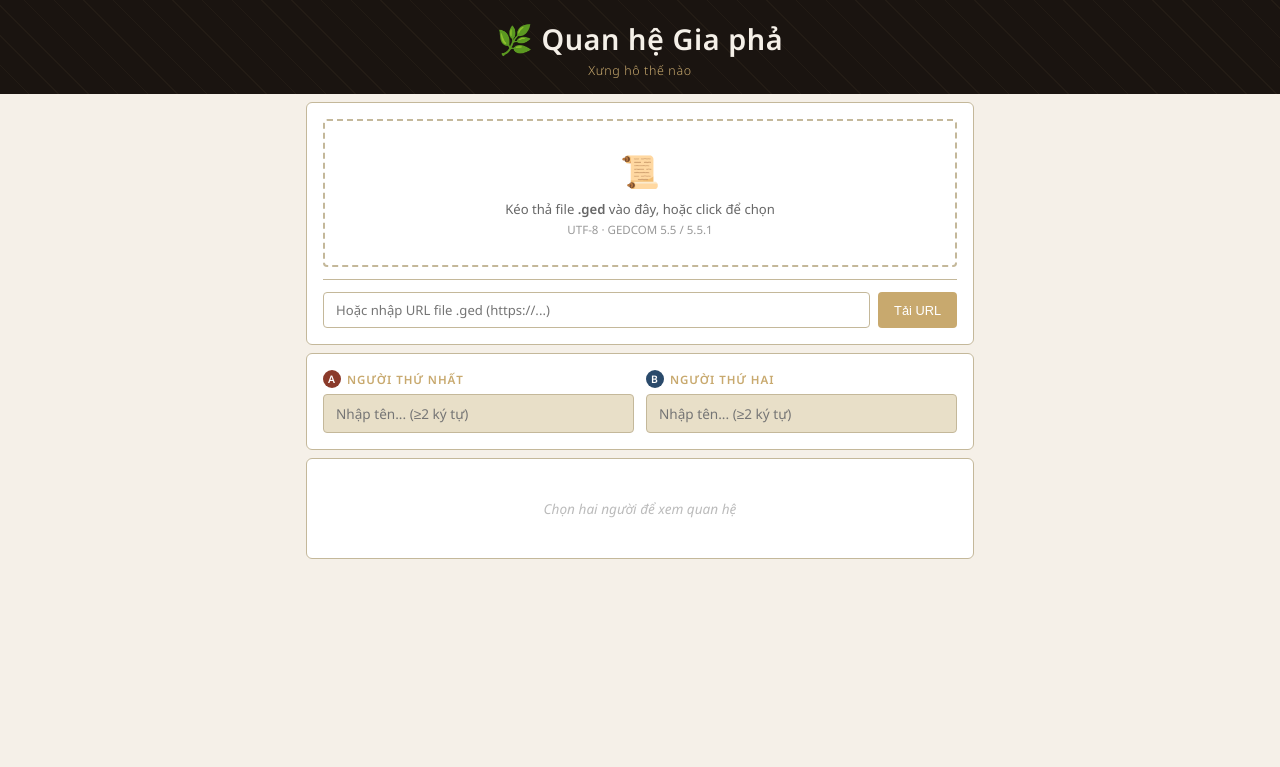
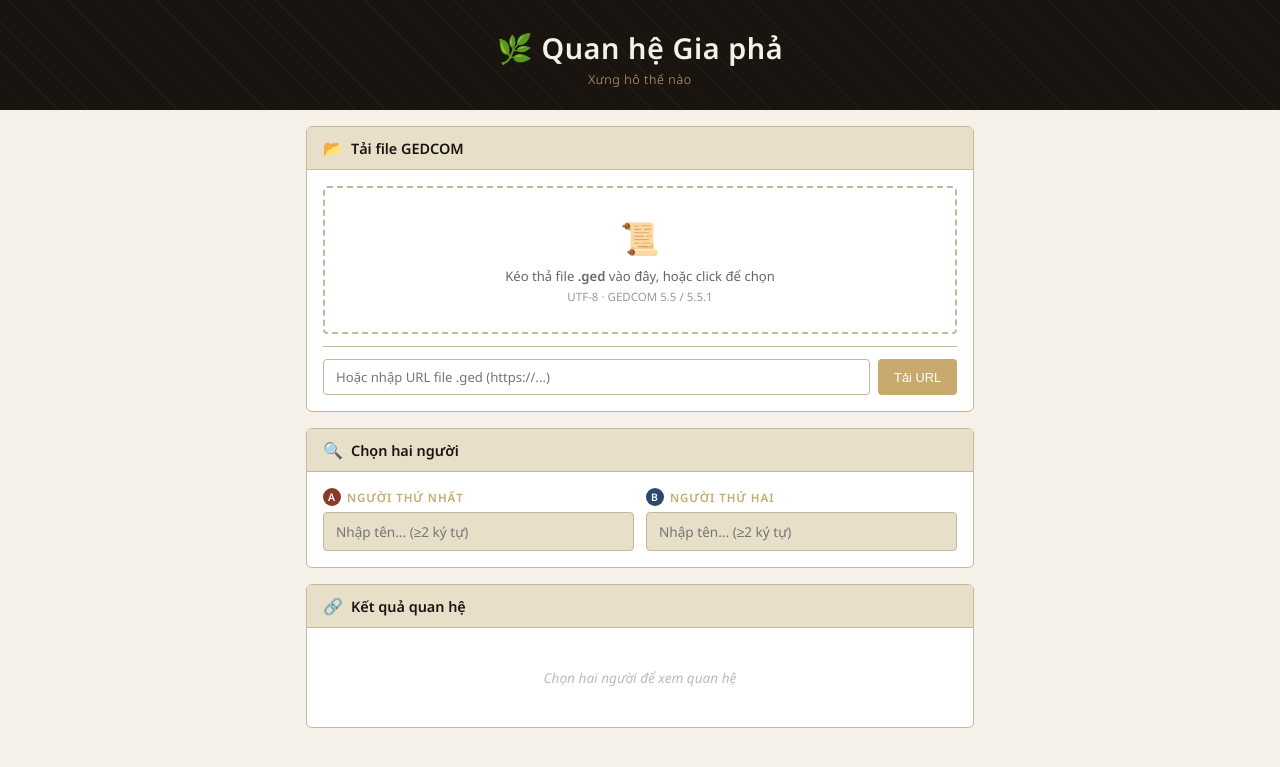
Before and after one commit to catusf/catusf.github.io, a Jekyll site: the page phan/RelationshipCalculator.html, which Jekyll copies as it is, in a window 1280 px wide. Shown: the top 767 px of the page. Built offline with Jekyll 4.4.1, drawn with Linux system fonts in a browser that asks for light colours.

Commit message:
Revert "Add files via upload"
This reverts commit 52d0f3e9095c6bd6b2453798e968531850dd18d0.

```diff
--- a/phan/RelationshipCalculator.html
+++ b/phan/RelationshipCalculator.html
@@ -38,7 +38,7 @@
   header {
     background: var(--ink);
     color: var(--paper);
-    padding: 19px 24px 15px;
+    padding: 28px 24px 22px;
     text-align: center;
     position: relative;
     overflow: hidden;
@@ -78,7 +78,7 @@
     background: #fff;
     border: 1px solid var(--border);
     border-radius: 6px;
-    margin-top: 8px;
+    margin-top: 16px;
     overflow: visible;
   }
   .card-header {
@@ -449,6 +449,10 @@
 
   <!-- FILE UPLOAD -->
   <div class="card">
+    <div class="card-header">
+      <span class="icon">📂</span>
+      <h2>Tải file GEDCOM</h2>
+    </div>
     <div class="card-body">
       <div class="loading-bar" id="loadingBar"></div>
       <div id="uploadArea">
@@ -470,6 +474,10 @@
 
   <!-- SEARCH -->
   <div class="card">
+    <div class="card-header">
+      <span class="icon">🔍</span>
+      <h2>Chọn hai người</h2>
+    </div>
     <div class="card-body">
       <div class="person-grid">
         <div class="person-block">
@@ -504,6 +512,10 @@
 
   <!-- RESULT -->
   <div class="card">
+    <div class="card-header">
+      <span class="icon">🔗</span>
+      <h2>Kết quả quan hệ</h2>
+    </div>
     <div class="card-body">
       <div id="resultArea">
         <div class="result-pending">Chọn hai người để xem quan hệ</div>
@@ -1040,6 +1052,10 @@ function renderResult(result) {
 
       html += '<div class="lca-block">';
 
+      var totalGroups = groups.length;
+      var hdrLabel = 'Tổ tiên chung' + (totalGroups > 1 ? ' ' + (gidx + 1) + '/' + totalGroups : '');
+      html += '<div class="lca-header">' + hdrLabel + '</div>';
+
       if (lca2) {
         var lca2P    = INDEX.people.get(lca2.id);
         var lca2Name = lca2P ? lca2P.name : lca2.id;
```
